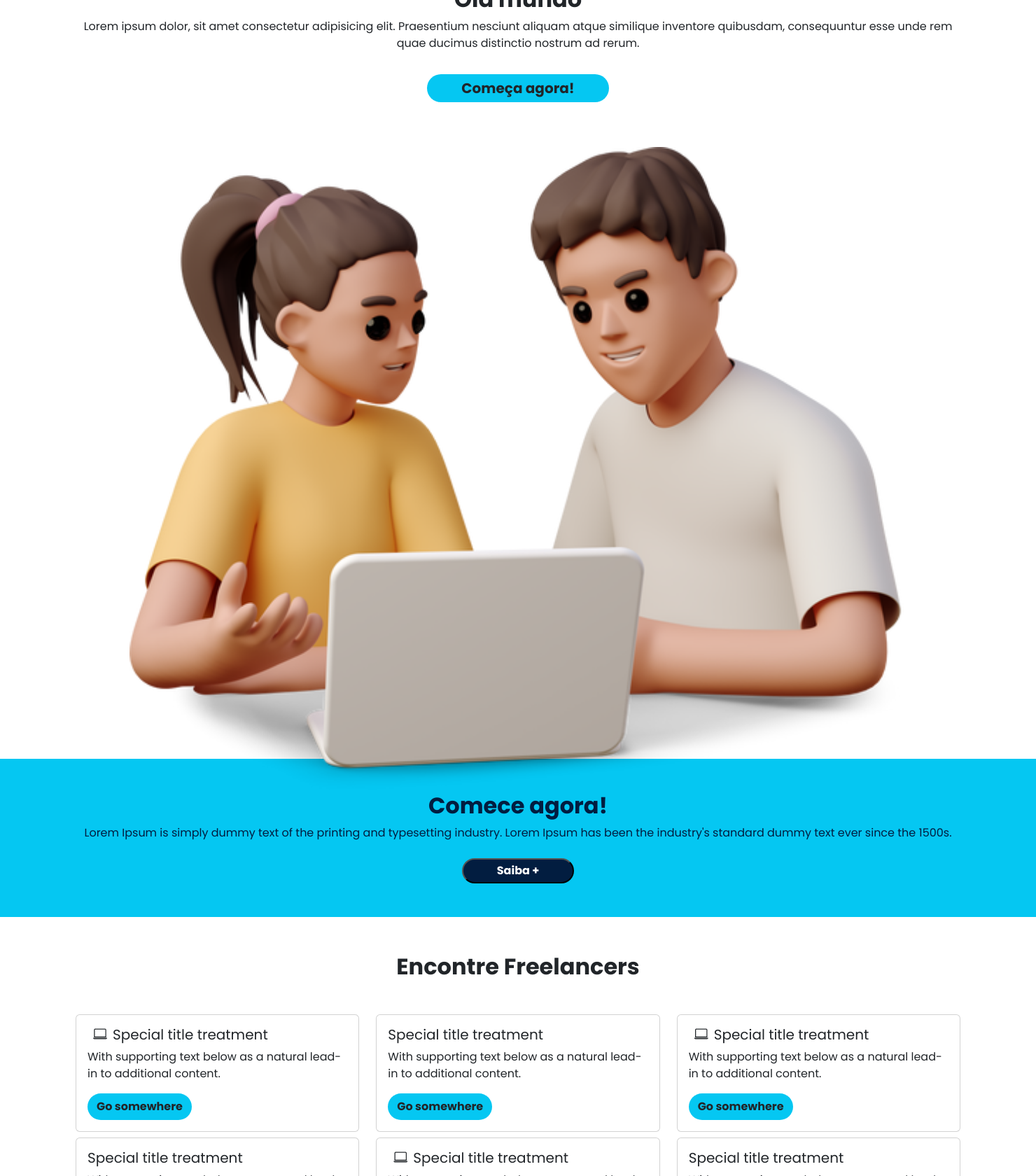
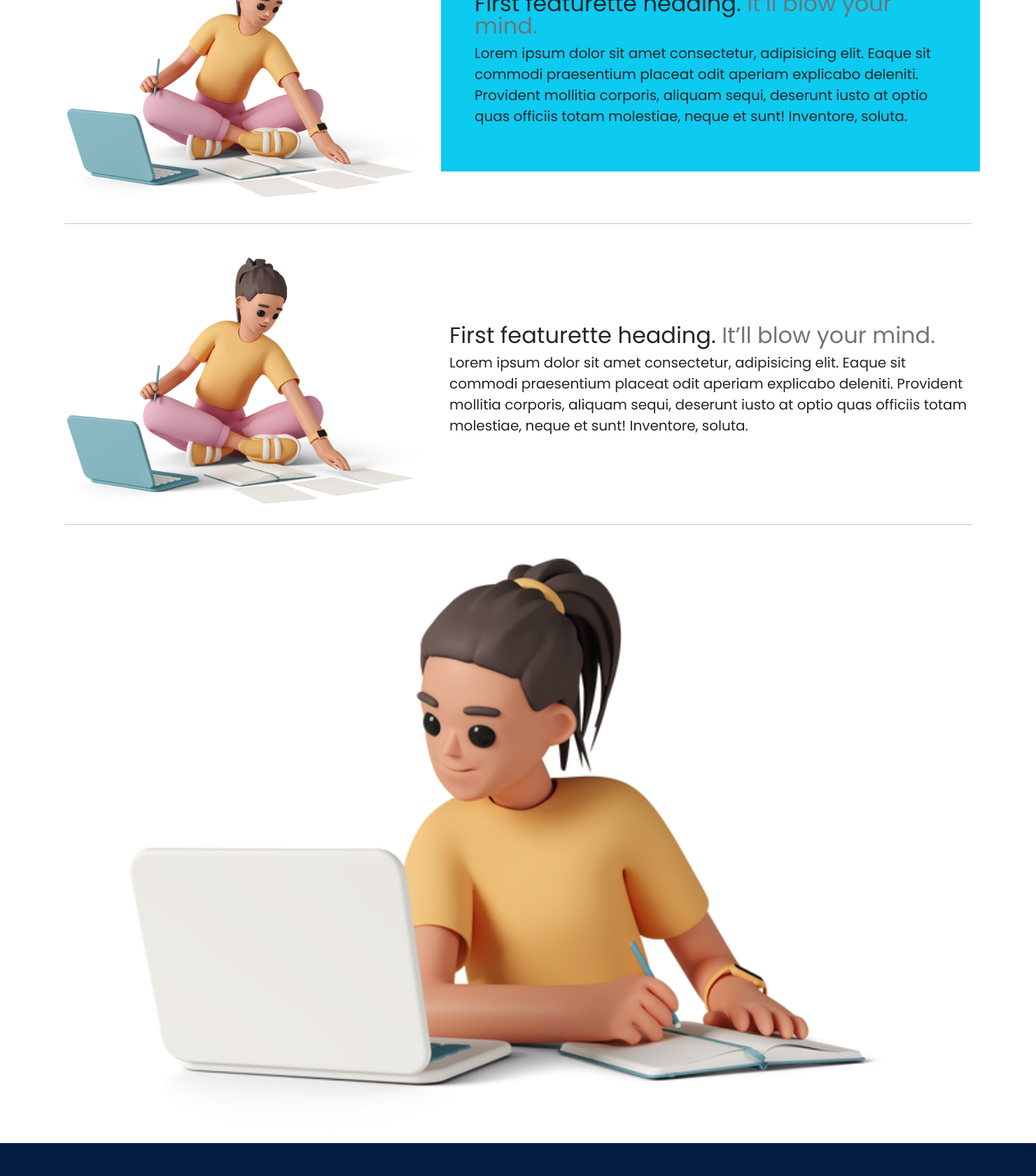
Before and after one commit to Adriel21/projeto_back_end, a PHP site: page / in a window 1480 px wide; the page is wider, and only the part inside the window is pictured. Shown: the part 920-2600 px from the top of that part at 70% size. Run offline with PHP 8.4, Linux system fonts and the light colour scheme; some libraries are stand-ins or nearby versions.

Commit message:
refaturando index

```diff
--- a/css/estilo.css
+++ b/css/estilo.css
@@ -10,53 +10,22 @@
 a {
     text-decoration: none;
 }
-/* Final configurações gerais */
 
-    /* Bold dos bottons */
-    .bold-button, h1, h2 {
-        font-weight: 600;
+/* configurações das imagens index */
+picture img {
+    width: 100%;
+}
+    .img-margin-nagativa {
+        margin-bottom: -40px;
+        position: relative;
     }
 
-    /* botton cards */
-    #teste a {
-        font-weight: 600;
-    }
-    /* final botton cards */
 
-
-/* Configurações da img gerais */
-.img-dois-avatar {
-    margin-top: -50px;
-    color: #021D40;
-}
-
-article, .btn-saibamais {
-    background: #05C7F2;
-}
-    /* Final img gerais */
-
-/* Button saiba configurações */
-.btn-marinho {
-    background: #021d40;
-    color: #ffffff
-}
-
+/* Tela de Cadastro usuario */
 .bg-form{
     background: #EAEAFF;
 }
 
-    .btn-marinho:hover {
-        background: #021057;
-        color: #ffffff;
-    }
-
-    .btn-saibamais:hover {
-        background: #05C7F2;
-        color: #ffffff;
-    }
-/* Final button saiba configurações */
-
-/* Tela de Cadastro usuario */
     .cadastro-bloco-azul-marinho {
         width: 100%;
         height: 150px;
@@ -90,6 +59,4 @@ article, .btn-saibamais {
         text-decoration: none;
     }
     /* Final Footer Cor mais clara */
-
-
 /* Footer Configurações final */
--- a/inc/cabecalho_externo.php
+++ b/inc/cabecalho_externo.php
@@ -21,19 +21,16 @@
         <h1>
             <img src="#" alt="logo" title="">
         </h1>
-<?php
-$users = ['Cliente', 'Freelancer'];?>
         <nav class="navbar">
             <ul>
-            <li class="btn btn-sm btn-outline-secondary mx-1" type="button">Login</li>
-                <select class="btn btn-sm btn-outline-secondary mx-1" type="button">
-                    <option value="">Cadastro</option>
-                        <ul>
-                            <?php foreach($users as $user): ?>
-                                <li><a href="index.php?user=<?php echo $user; ?>"><?php echo $user; ?></a></li>
-                            <?php endforeach; ?>
-                        </ul>
-                </select>
+                <div class="btn-group" role="group" aria-label="Basic outlined example">
+                    <a class="px-1" href="login.php">
+                        <button type="button" class="btn btn-outline-primary">Login</button>
+                    </a>
+                    <a class="px-1" href="cadastro.php">
+                        <button type="button" class="btn btn-outline-primary">Cadastro</button>
+                    </a>
+                </div>
             </ul>
         </nav>
     </header>
--- a/index.php
+++ b/index.php
@@ -1,135 +1,61 @@
 <?php
 require_once 'inc/cabecalho_externo.php'
-
 ?>
 
-    <!-- Primeiro destaque -->
+<main class="container marketing mt-5">
 
-    <section class="container my-5 justify-content-center media-break-point sm">
-
-        <picture class="d-sm-none justify-content-center">
-           <p>
-               <img class="d-flex w-75 m-auto" src="img/img-projetando.png" alt="banner tudo o que você precisa esta aqui">
-           </p>
+    <!-- Primeiro Blaco -->
+    <section class="row featurette pb-5">
+        <picture class="col-md-5">
+            <img src="img/img-projetando.png" alt="">
         </picture>
 
-    <main class="container text-center">
+        <div class="col-md-7 m-auto py-5 mb-5">
+            <h2 class="featurette-heading fw-normal lh-1">First featurette heading. <span class="text-muted">It’ll blow your mind.</span></h2>
+            <p class="lead">Lorem ipsum dolor sit amet consectetur, adipisicing elit. Eaque sit commodi praesentium placeat odit aperiam explicabo deleniti. Provident mollitia corporis, aliquam sequi, deserunt iusto at optio quas officiis totam molestiae, neque et sunt! Inventore, soluta.</p>
 
-        <div class="row align-items-center ">
-
-        <div class="col d-none d-md-block d-print-block col-md-8">
-            One of three columns
+            <div class="d-grid gap-2 col-6 mx-auto">
+                <button class="btn btn-primary rounded" type="button">Cadastra-se</button>
             </div>
-
-        <aside class="col d-none d-md-block d-print-block col-md-4">
-            <p><img src="img/img-job-anotacao.png" alt=""></p>
-        </aside>
-    </div>
-
-    </main>
-
-        <div class="align-center p-3 text-center">
-            <h1>
-                Lorem ipsum dolor sit amet.
-            </h1>
-
-            <h2>
-                Ola mundo
-            </h2>
-
-            <p>
-                Lorem ipsum dolor, sit amet consectetur adipisicing elit. Praesentium nesciunt aliquam atque similique inventore quibusdam, consequuntur esse unde rem quae ducimus distinctio nostrum ad rerum.
-            </p>
-
-            <button class="btn btn-sm btn-saibamais mt-3 px-5 fs-5 align-center bold-button rounded-pill" type="button">Começa agora!</button>
         </div>
     </section>
-    <!-- Final Primeiro destaque -->
+    <!-- Primeiro finalizado -->
 
-    <!-- Segunda destaque -->
-    <section class="container-flex">
-        <img class="d-flex w-75 m-auto" src="img/img-equip-desenvolvendo.png" alt="banner tudo o que você precisa esta aqui">
+    <!-- Segundo Bloco -->
+    <hr class="featurette-divider d-none d-lg-block">
 
-        <article class="align-center text-center py-5 img-dois-avatar">
-            <h2>
-                Comece agora!
-            </h2>
-            <p>
-                Lorem Ipsum is simply dummy text of the printing and typesetting industry. Lorem Ipsum has been the industry's standard dummy text ever since the 1500s.
-            </p>
+    <div class="row featurette py-5">
 
-            <button class="btn-marinho rounded-pill px-5 py-1 mt-2 bold-button" type="button">Saiba +</button>
-        </article>
-    </section>
-    <!-- Final segundo destaque -->
+        <picture class="col-md-5 img-margin-nagativa">
+            <img src="img/img-projetando.png" alt="">
+        </picture>
 
-    <!-- Cards  -->
-    <section class="container" id="teste">
-        <div class="row m-1">
+        <div class="col-md-7 m-auto bg-info p-5">
+            <h2 class="featurette-heading fw-normal lh-1">First featurette heading. <span class="text-muted">It’ll blow your mind.</span></h2>
+            <p class="lead">Lorem ipsum dolor sit amet consectetur, adipisicing elit. Eaque sit commodi praesentium placeat odit aperiam explicabo deleniti. Provident mollitia corporis, aliquam sequi, deserunt iusto at optio quas officiis totam molestiae, neque et sunt! Inventore, soluta.</p>
+        </div>
+    </div>
+    <!-- Segundo bloco Finalizado -->
 
-            <h2 class="text-center my-5">Encontre Freelancers</h2>
+    <hr class="featurette-divider d-none d-lg-block">
 
-            <div class="col-6 col-lg-4 mb-2">
-                <div class="card">
-                    <div class="card-body">
-                        <h5 class="card-title"><i class="bi bi-laptop mx-2"></i>Special title treatment</h5>
-                        <p class="card-text">With supporting text below as a natural lead-in to additional content.</p>
-                        <a href="#" class="btn btn-saibamais rounded-pill">Go somewhere</a>
-                    </div>
+    <div class="row featurette mt-5">
+        <picture class="col-md-5">
+            <img src="img/img-projetando.png" alt="">
+        </picture>
+
+        <div class="col-md-7 m-auto">
+            <h2 class="featurette-heading fw-normal lh-1">First featurette heading. <span class="text-muted">It’ll blow your mind.</span></h2>
+            <p class="lead">Lorem ipsum dolor sit amet consectetur, adipisicing elit. Eaque sit commodi praesentium placeat odit aperiam explicabo deleniti. Provident mollitia corporis, aliquam sequi, deserunt iusto at optio quas officiis totam molestiae, neque et sunt! Inventore, soluta.</p>
         </div>
     </div>
 
-            <div class="col-6 col-lg-4 mb-2">
-                <div class="card">
-                    <div class="card-body">
-                        <h5 class="card-title">Special title treatment</h5>
-                        <p class="card-text">With supporting text below as a natural lead-in to additional content.</p>
-                        <a href="#" class="btn btn-saibamais rounded-pill">Go somewhere</a>
-                    </div>
-                </div>
-            </div>
+    <hr class="featurette-divider d-none d-lg-block">
 
-            <div class="col-6 col-lg-4 mb-2">
-                <div class="card">
-                    <div class="card-body">
-                        <h5 class="card-title"><i class="bi bi-laptop mx-2"></i>Special title treatment</h5>
-                        <p class="card-text">With supporting text below as a natural lead-in to additional content.</p>
-                        <a href="#" class="btn btn-saibamais rounded-pill">Go somewhere</a>
-                    </div>
-                </div>
-            </div>
+    <!-- /END THE FEATURETTES -->
 
-            <div class="col-6 col-lg-4 mb-2">
-                <div class="card">
-                    <div class="card-body">
-                        <h5 class="card-title">Special title treatment</h5>
-                        <p class="card-text">With supporting text below as a natural lead-in to additional content.</p>
-                        <a href="#" class="btn btn-saibamais rounded-pill">Go somewhere</a>
-                    </div>
-                </div>
-            </div>
+  </div><!-- /.container -->
+</main>
 
-            <div class="col-6 col-lg-4 mb-2">
-                <div class="card">
-                    <div class="card-body">
-                        <h5 class="card-title"><i class="bi bi-laptop mx-2"></i>Special title treatment</h5>
-                        <p class="card-text">With supporting text below as a natural lead-in to additional content.</p>
-                        <a href="#" class="btn btn-saibamais rounded-pill">Go somewhere</a>
-                    </div>
-                </div>
-            </div>
-
-            <div class="col-6 col-lg-4 mb-2">
-                <div class="card">
-                    <div class="card-body">
-                        <h5 class="card-title">Special title treatment</h5>
-                        <p class="card-text">With supporting text below as a natural lead-in to additional content.</p>
-                        <a href="#" class="btn btn-saibamais rounded-pill">Go somewhere</a>
-                    </div>
-                </div>
-            </div>
-        </div>
-    </section>
-    <!-- Final cards -->
 
 <?php require_once 'inc/footer_externo.php'; ?>
```
Also changed, not shown: login.php (+16 -8 lines). Lines whose indentation alone changed are shown as unchanged.
